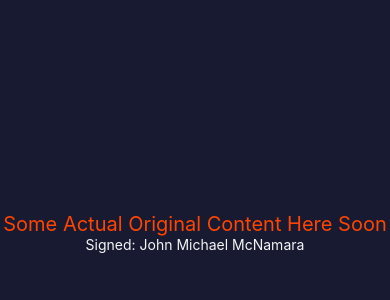
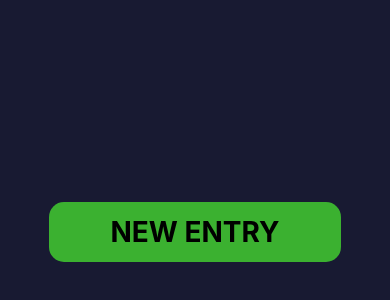
Before and after one commit to Makktu/augustOne, a React Native app: screen / in a window 390 px wide. Shown: the part 190-490 px from the top of the page. Built offline with nearby package versions, Linux system fonts and the light colour scheme.

Commit message:
added scaffolding

```diff
--- a/App.jsx
+++ b/App.jsx
@@ -1,16 +1,26 @@
 // import { StatusBar } from 'expo-status-bar';
-import { StyleSheet, Text, View, StatusBar } from 'react-native';
+import React, { useState } from 'react';
+import { StyleSheet, Text, View, StatusBar, Pressable } from 'react-native';
+import ModalInput from './components/ModalInput';
 
 export default function App() {
+  const [modalVisible, setModalVisible] = useState(false);
+
+  const summonModal = () => {
+    setModalVisible(true);
+  };
+
+  const dismissModal = () => {
+    setModalVisible(false);
+  };
+
   return (
     <View style={styles.container}>
+      <ModalInput visible={modalVisible} dismissModal={dismissModal} />
       <StatusBar barStyle='light-content' />
-      <Text style={styles.mainTextStyle}>
-        Some Actual Original Content Here Soon
-      </Text>
-      <Text style={styles.secondaryTextStyle}>
-        Signed: John Michael McNamara
-      </Text>
+      <Pressable style={styles.tempPressable} onPress={() => summonModal()}>
+        <Text style={styles.btnTextStyle}>NEW ENTRY</Text>
+      </Pressable>
       <StatusBar style='auto' />
     </View>
   );
@@ -30,4 +40,18 @@ const styles = StyleSheet.create({
   secondaryTextStyle: {
     color: 'whitesmoke',
   },
+  tempPressable: {
+    width: '75%',
+    height: 60,
+    backgroundColor: '#3bb130',
+    alignItems: 'center',
+    justifyContent: 'center',
+    paddingHorizontal: 10,
+    margin: 20,
+    borderRadius: 15,
+  },
+  btnTextStyle: {
+    fontSize: 28,
+    fontWeight: 'bold',
+  },
 });
--- a/components/ModalInput.jsx
+++ b/components/ModalInput.jsx
@@ -0,0 +1,96 @@
+import React, { useState } from 'react';
+import {
+  StyleSheet,
+  Text,
+  View,
+  TextInput,
+  Image,
+  Modal,
+  Pressable,
+} from 'react-native';
+import Quotations from './Quotations';
+
+export default function ModalInput({ visible, dismissModal }) {
+  const [enteredText, setEnteredText] = useState('');
+  const [quoteShowing, setQuoteShowing] = useState(true);
+
+  const textInputHandler = (enteredText) => {
+    setEnteredText(enteredText);
+  };
+
+  return (
+    <Modal visible={visible} animationType='slide'>
+      <View style={styles.container}>
+        <Quotations />
+        <TextInput
+          style={styles.textInputStyle}
+          value={enteredText}
+          placeholder='Enter Something'
+          placeholderTextColor='#504c4c'
+          onChangeText={textInputHandler}
+        />
+        <Pressable
+          style={styles.saveBtnStyle}
+          onPress={() => {
+            setEnteredText('');
+            dismissModal();
+          }}
+        >
+          <Text style={styles.cancelBtnStyle}>SAVE</Text>
+        </Pressable>
+        <Pressable
+          style={styles.btnStyle}
+          onPress={() => {
+            setEnteredText('');
+            dismissModal();
+          }}
+        >
+          <Text style={styles.cancelBtnStyle}>CANCEL</Text>
+        </Pressable>
+      </View>
+    </Modal>
+  );
+}
+
+const styles = StyleSheet.create({
+  container: {
+    flex: 1,
+    alignItems: 'center',
+    justifyContent: 'center',
+    backgroundColor: '#181a1a',
+  },
+  btnStyle: {
+    width: '75%',
+    height: 60,
+    backgroundColor: '#f30909',
+    alignItems: 'center',
+    justifyContent: 'center',
+    paddingHorizontal: 10,
+    margin: 20,
+    borderRadius: 15,
+  },
+  saveBtnStyle: {
+    width: '75%',
+    height: 60,
+    backgroundColor: '#317720',
+    alignItems: 'center',
+    justifyContent: 'center',
+    paddingHorizontal: 10,
+    margin: 20,
+    borderRadius: 15,
+  },
+  textInputStyle: {
+    borderWidth: 1,
+    borderColor: '#cccccc',
+    borderRadius: 5,
+    width: '100%',
+    padding: 4,
+    fontSize: 22,
+    color: 'white',
+  },
+  cancelBtnStyle: {
+    color: 'white',
+    fontSize: 30,
+    fontWeight: 'bold',
+  },
+});
--- /dev/null
+++ b/components/Quotations.jsx
@@ -0,0 +1,30 @@
+import React from 'react';
+import { StyleSheet, Text, View } from 'react-native';
+import quotations from '../helpers/quotes';
+
+export default function Quotations() {
+  let randomNumber = Math.floor(Math.random() * quotations.length);
+  return (
+    <View style={styles.displayStyle}>
+      <Text style={styles.quoteStyle}>{quotations[randomNumber].quote}</Text>
+      <Text style={styles.attrStyle}>{quotations[randomNumber].quotee}</Text>
+    </View>
+  );
+}
+
+const styles = StyleSheet.create({
+  displayStyle: {
+    height: 200,
+    width: '100%',
+    padding: 35,
+  },
+  quoteStyle: {
+    fontStyle: 'italic',
+    fontSize: 14,
+    color: 'yellow',
+  },
+  attrStyle: {
+    fontSize: 10,
+    color: 'white',
+  },
+});
--- /dev/null
+++ b/helpers/quotes.js
@@ -0,0 +1,32 @@
+const quotations = [
+  {
+    quote: 'You are never too old to set another goal or to dream a new dream.',
+    quotee: 'Malala Yousafzai',
+  },
+  {
+    quote:
+      'Do not allow people to dim your shine because they are blinded. Tell them to put some sunglasses on.',
+    quotee: 'Lady Gaga',
+  },
+  {
+    quote:
+      'What lies behind you and what lies in front of you, pales in comparison to what lies inside of you.',
+    quotee: 'Ralph Waldo Emerson',
+  },
+  {
+    quote: 'Belief creates the actual fact.',
+    quotee: 'William James',
+  },
+  {
+    quote:
+      "I'm not going to continue knocking that old door that doesn't open for me. I'm going to create my own door and walk through that.",
+    quotee: 'Ava DuVernay',
+  },
+  {
+    quote:
+      'All you need is the plan, the road map, and the courage to press on to your destination.',
+    quotee: 'Earl Nightingale',
+  },
+];
+
+export default quotations;
```
Also changed, not shown: helpers/getUniqueKey.js (added, +12 -0 lines).
